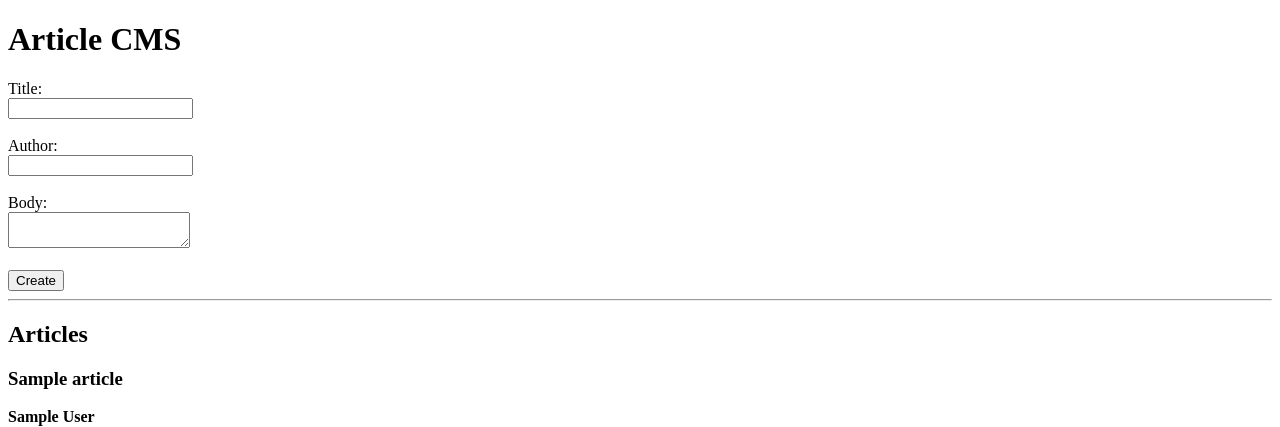
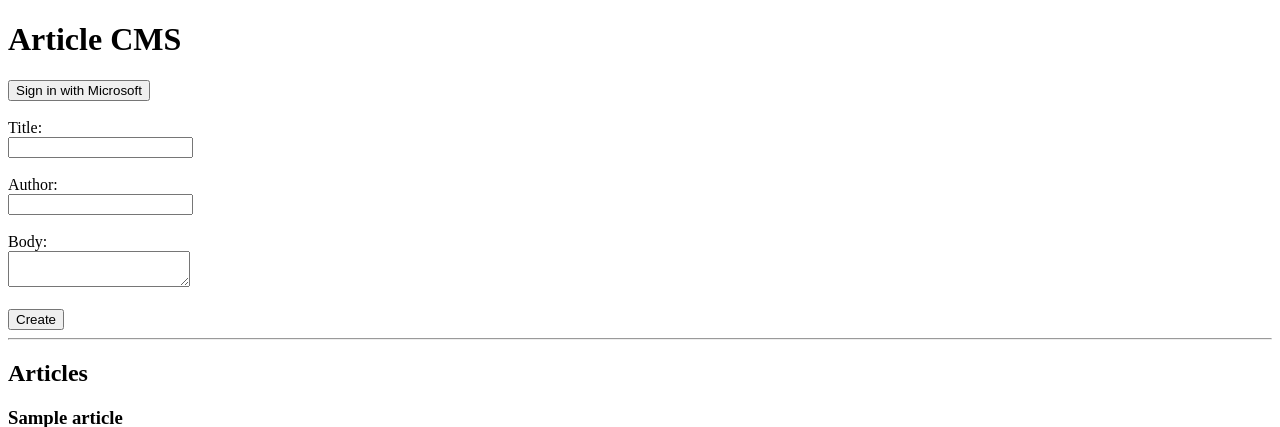
Before and after one commit to Jashan122005/the-cms-project, a Flask app: template templates/index.html in a window 1280 px wide. Shown: the top 427 px of the page. Run offline with Flask 3, Linux system fonts and the light colour scheme; the template is opened without the code that fills it: most values are stand-ins (such as "Sample title", 1, 10 or a date in 2020); grey boxes marked "Sample" are stand-in pictures.

Commit message:
Add Microsoft login button to index.html
Added Microsoft login button to the Article CMS page.

```diff
--- a/templates/index.html
+++ b/templates/index.html
@@ -7,6 +7,13 @@
 <body>
 
 <h1>Article CMS</h1>
+
+<!-- Microsoft Login Button -->
+<a href="/login">
+<button>Sign in with Microsoft</button>
+</a>
+
+<br><br>
 
 <form action="/create" method="post">
 Title:<br>
@@ -34,5 +41,4 @@ Body:<br>
 {% endfor %}
 
 </body>
-
 </html>
```
